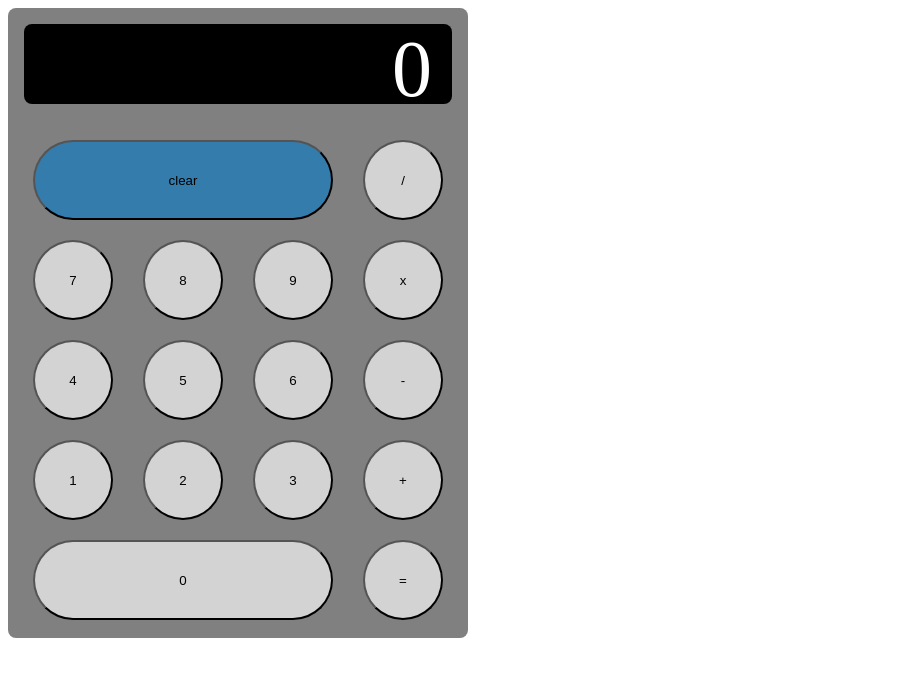
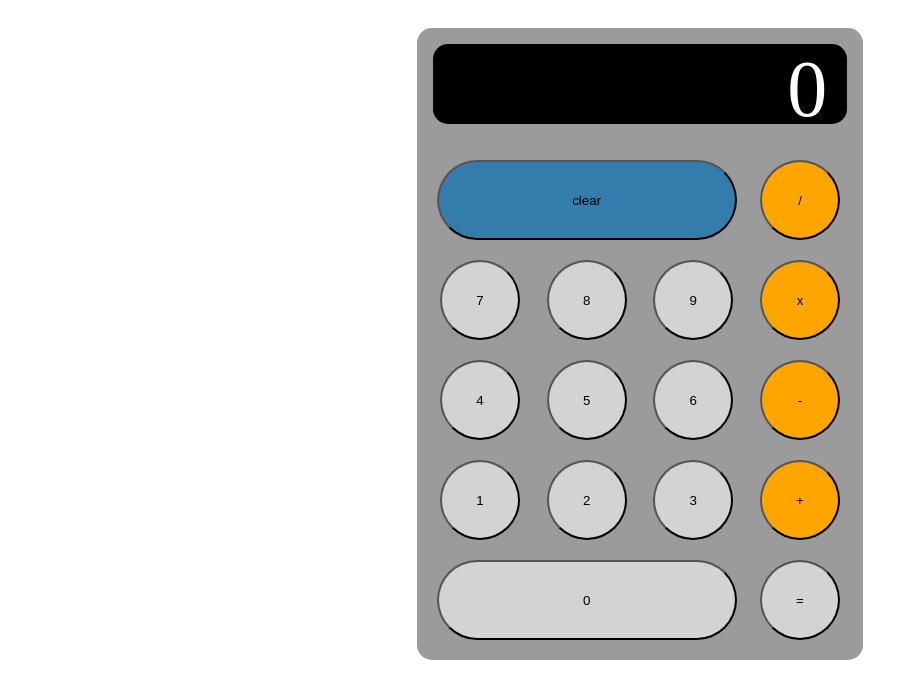
Before and after one commit to bwill210/calculator, a plain HTML site: page index.html in a window 1280 px wide. Shown: the whole page, without its empty margins (0-918 px from the left). Drawn offline with Linux system fonts and the light colour scheme.

Commit message:
added .container class with flexbox, fixed for screen resizing

```diff
--- a/styles.css
+++ b/styles.css
@@ -1,14 +1,18 @@
+
+.container {
+    display: flex;
+    height: 75vh;
+    min-height: 632px;
+    align-items: center;
+    justify-content: center;
+    padding: 20px;
+}
 
 .calculator_card {
-    height: 630px;
-    width: 460px;
-    background-color: gray;
+    background-color: rgb(155, 155, 155);
     align-self: center;
-    /*
-    display: grid;
-    grid-template-rows: 1fr 5fr;
-    */
-    border-radius: 8px;
+    border-radius: 15px;
+    border: #333;
 }
 
 .display_container {
@@ -22,7 +26,7 @@
     height: 80px;
     width: 100%;
     background-color: black;
-    border-radius: 8px;
+    border-radius: 15px;
     align-self: center;
     color: white;
     font-size: 5rem;
@@ -46,7 +50,7 @@ button {
     background-color: lightgrey;
 }
 
-.operand{
+.operator{
     background-color: orange;
 }
 
```
